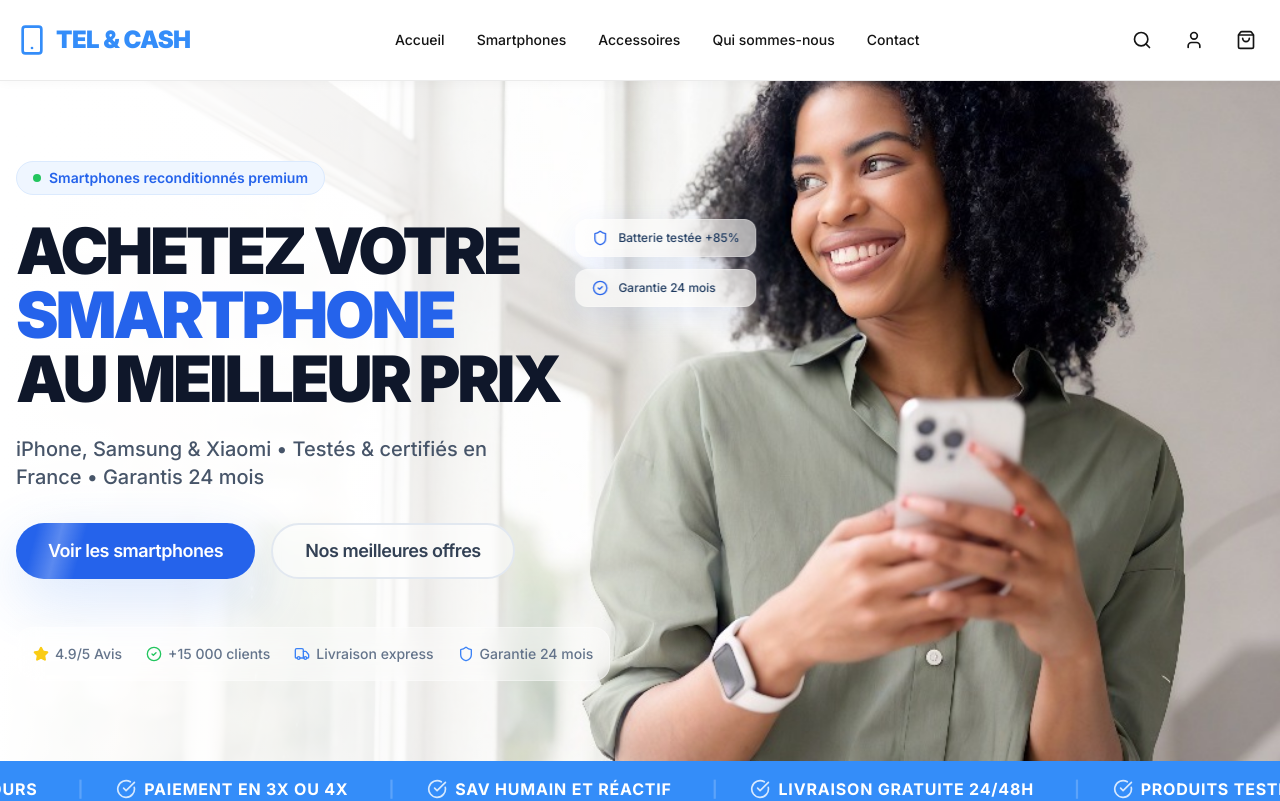
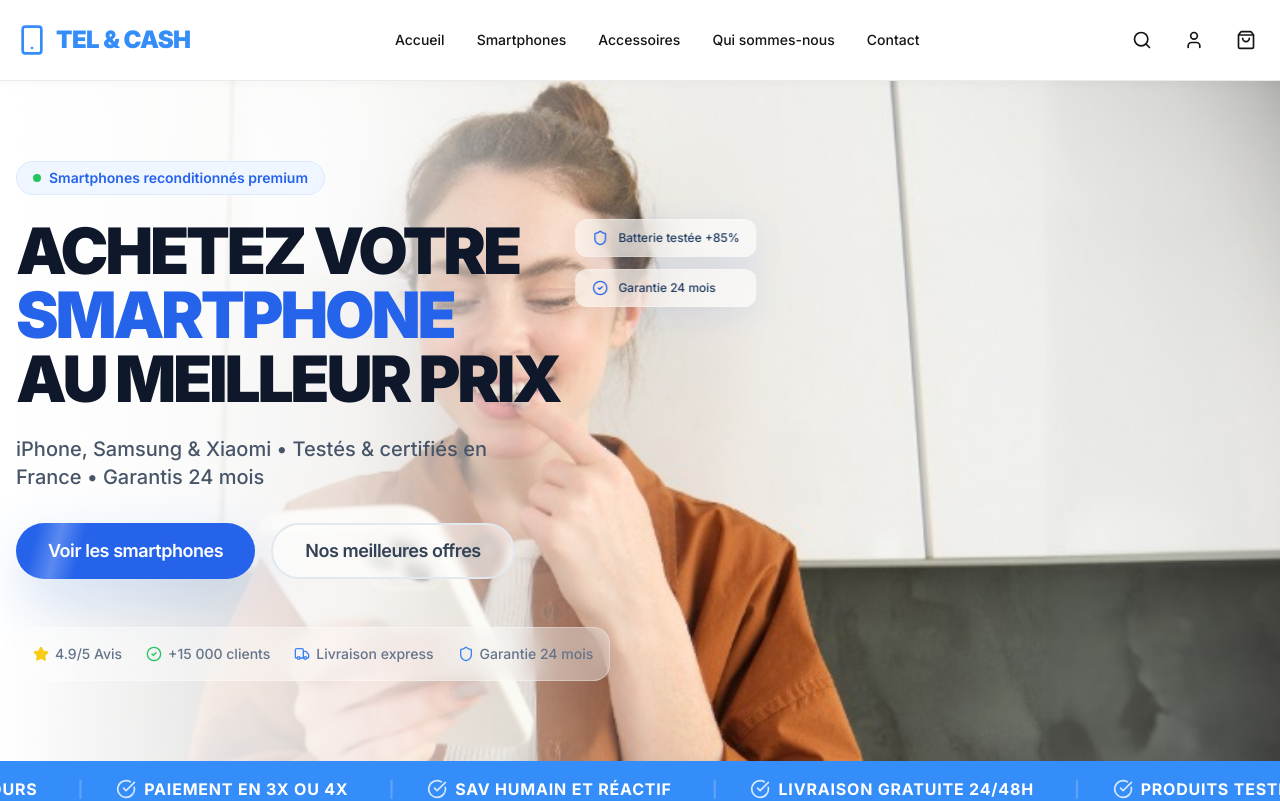
Before and after one commit to stupidguywearingtn/telandcash, a React (Vite) app: page / in a window 1280 px wide. Shown: the top 801 px of the page. Built offline with nearby package versions, Linux system fonts and the light colour scheme.

Commit message:
Hero: Final asset and far-right positioning

```diff
--- a/src/components/home/Hero.tsx
+++ b/src/components/home/Hero.tsx
@@ -19,11 +19,11 @@
 
   return (
     <section className="relative min-h-[85vh] flex items-center overflow-hidden bg-white">
-      {/* 100% Original High-Res Background Image - New Subject on Right */}
+      {/* 100% Original High-Res Background Image - Subject Pushed to Far Right */}
       <div className="absolute inset-0 z-0">
         <div
           className="absolute inset-0 bg-[url('/hero-bg.jpg')] bg-cover bg-no-repeat"
-          style={{ backgroundPosition: '80% center' }} // Adjusted for the new subject framing
+          style={{ backgroundPosition: '95% center' }} // Pushed further right per user request
         />
 
         {/* Strictly Localized Overlay - ONLY on the left, ZERO filter on the right */}
```
Also changed, not shown: public/hero-bg.jpg.
